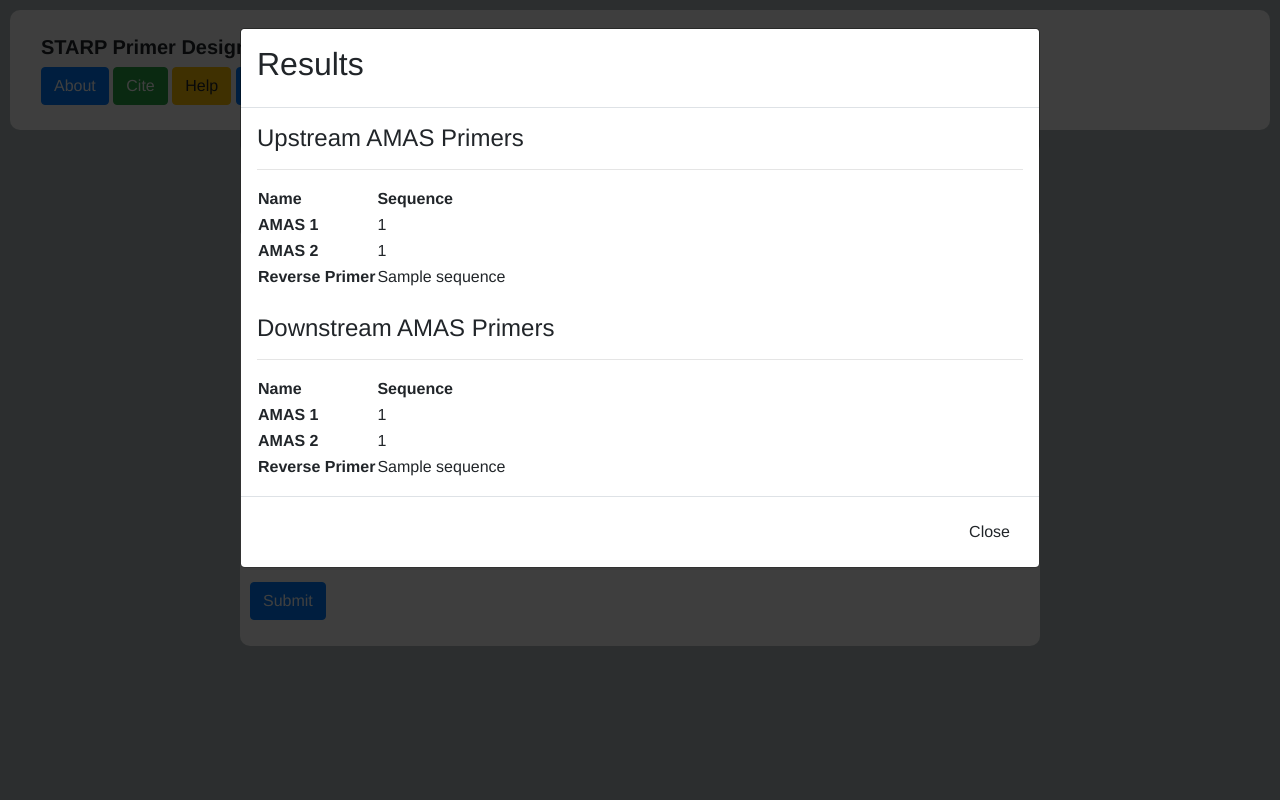
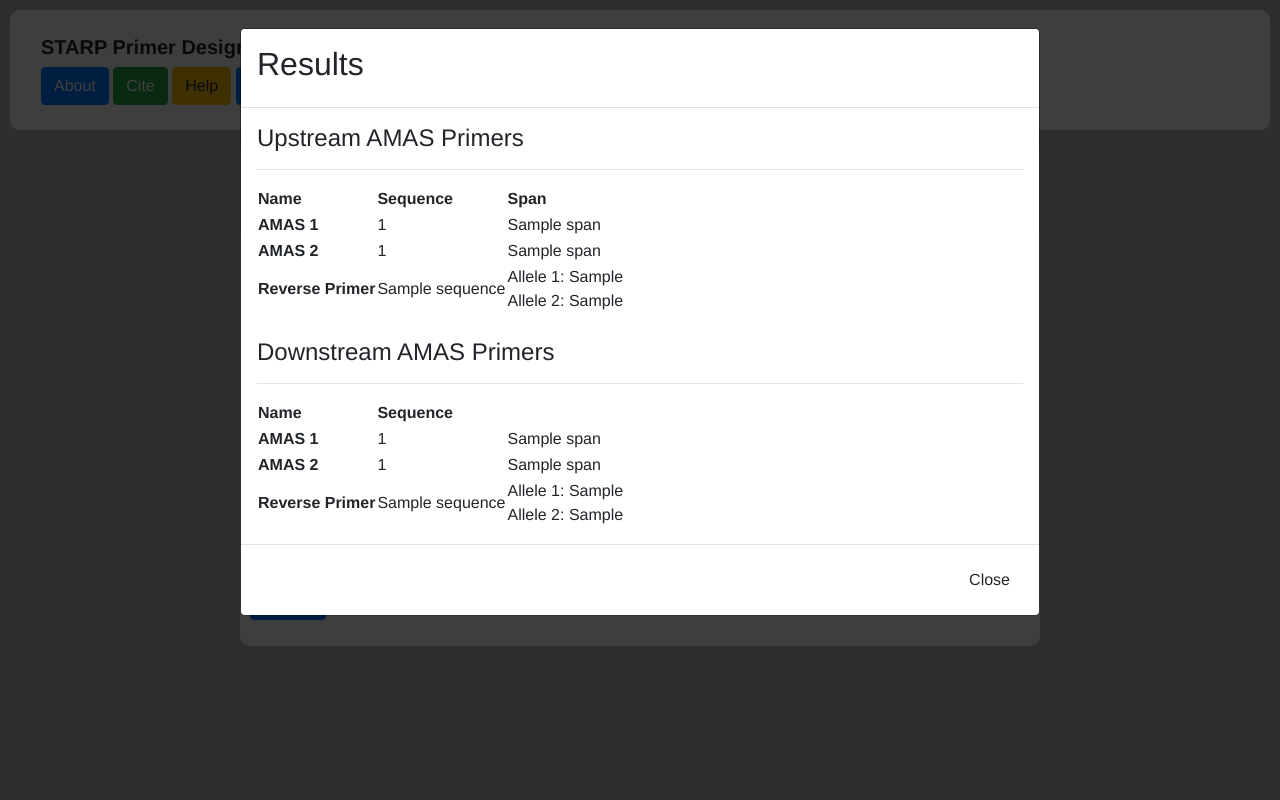
Before and after one commit to kalebburnham/USDAARS-primerlibweb, a Flask app: template primerlibweb/templates/starp.html in a window 1280 px wide. Run offline with Flask 2, Linux system fonts and the light colour scheme; the template is opened without the code that fills it: values that come from a table or form of the project are taken from there, most other values are stand-ins (such as "Sample title", 1, 10 or a date in 2020); some libraries are stand-ins or nearby versions.

Commit message:
Add spans to output.

```diff
--- a/primerlibweb/templates/starp.html
+++ b/primerlibweb/templates/starp.html
@@ -152,24 +152,26 @@
             <table>
               <th>Name</th>
               <th>Sequence</th>
+              <th>Span</th>
 
               {% for pair in starp.upstream_pairs %}
                 <tr>
                   <td><b>AMAS 1</b></td>
-                  <td>
-                    {{ pair[0][0].__str__() }}
-                  </td>
+                  <td>{{ pair[0][0].__str__() }}</td>
+                  <td>{{ pair[0][0].span }}</td>
                 </tr>
                 <tr>
                   <td><b>AMAS 2</b></td>
-                  <td>
-                    {{ pair[0][1].__str__() }}
-                  </td>
+                  <td>{{ pair[0][1].__str__() }}</td>
+                  <td>{{ pair[0][1].span }}</td>
                 </tr>
                 <tr>
                   <td><b>Reverse Primer</b></td>
+                  <td>{{ pair[1].sequence }}</td>
                   <td>
-                    {{ pair[1].sequence }}
+                    Allele 1: {{ pair[1].allele1_span }}
+                    <br>
+                    Allele 2: {{ pair[1].allele2_span }}
                   </td>
                 </tr>
               {% endfor %}
@@ -186,20 +188,21 @@
               {% for pair in starp.downstream_pairs %}
                 <tr>
                   <td><b>AMAS 1</b></td>
-                  <td>
-                    {{ pair[0][0].__str__() }}
-                  </td>
+                  <td>{{ pair[0][0].__str__() }}</td>
+                  <td>{{ pair[0][0].span }}</td>
                 </tr>
                 <tr>
                   <td><b>AMAS 2</b></td>
-                  <td>
-                    {{ pair[0][1].__str__() }}
-                  </td>
+                  <td>{{ pair[0][1].__str__() }}</td>
+                  <td>{{ pair[0][1].span }}</td>
                 </tr>
                 <tr>
                   <td><b>Reverse Primer</b></td>
+                  <td>{{ pair[1].sequence }}</td>
                   <td>
-                    {{ pair[1].sequence }}
+                    Allele 1: {{ pair[1].allele1_span }}
+                    <br>
+                    Allele 2: {{ pair[1].allele2_span }}
                   </td>
                 </tr>
               {% endfor %}
```
